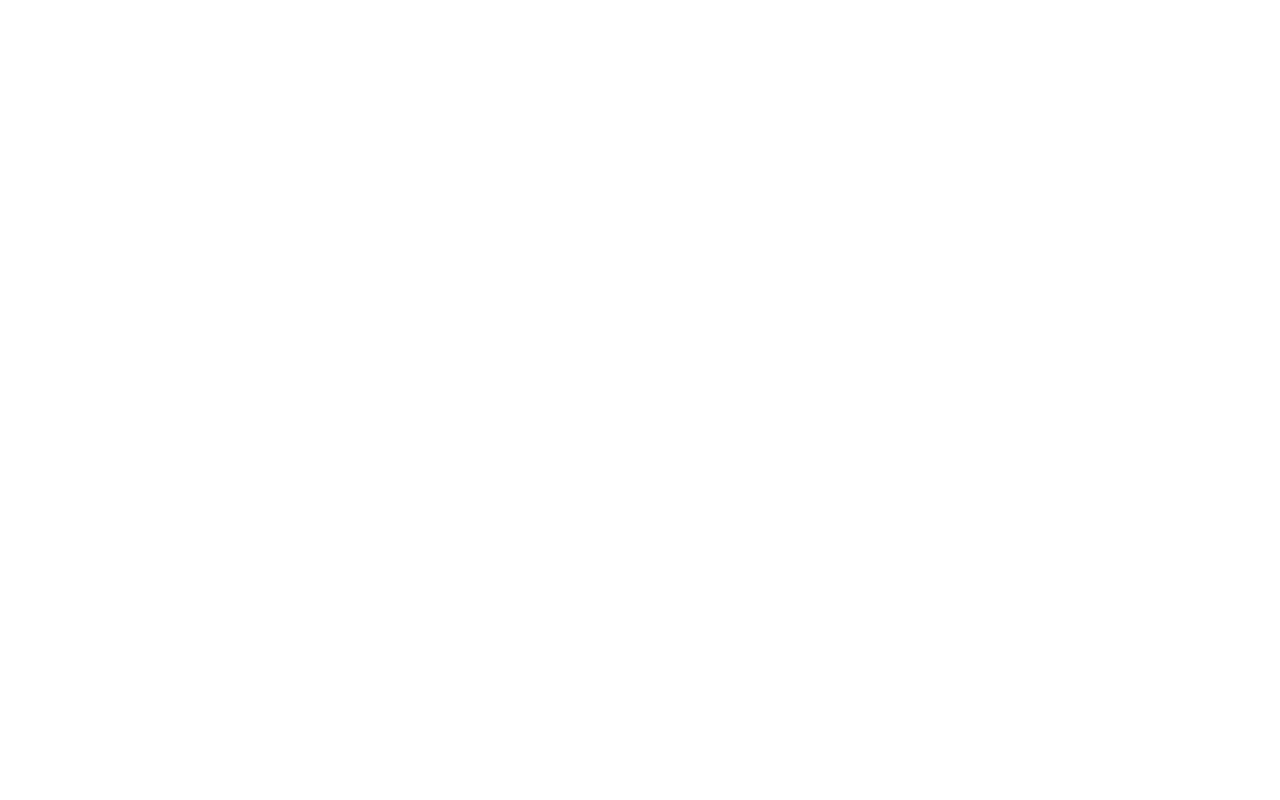
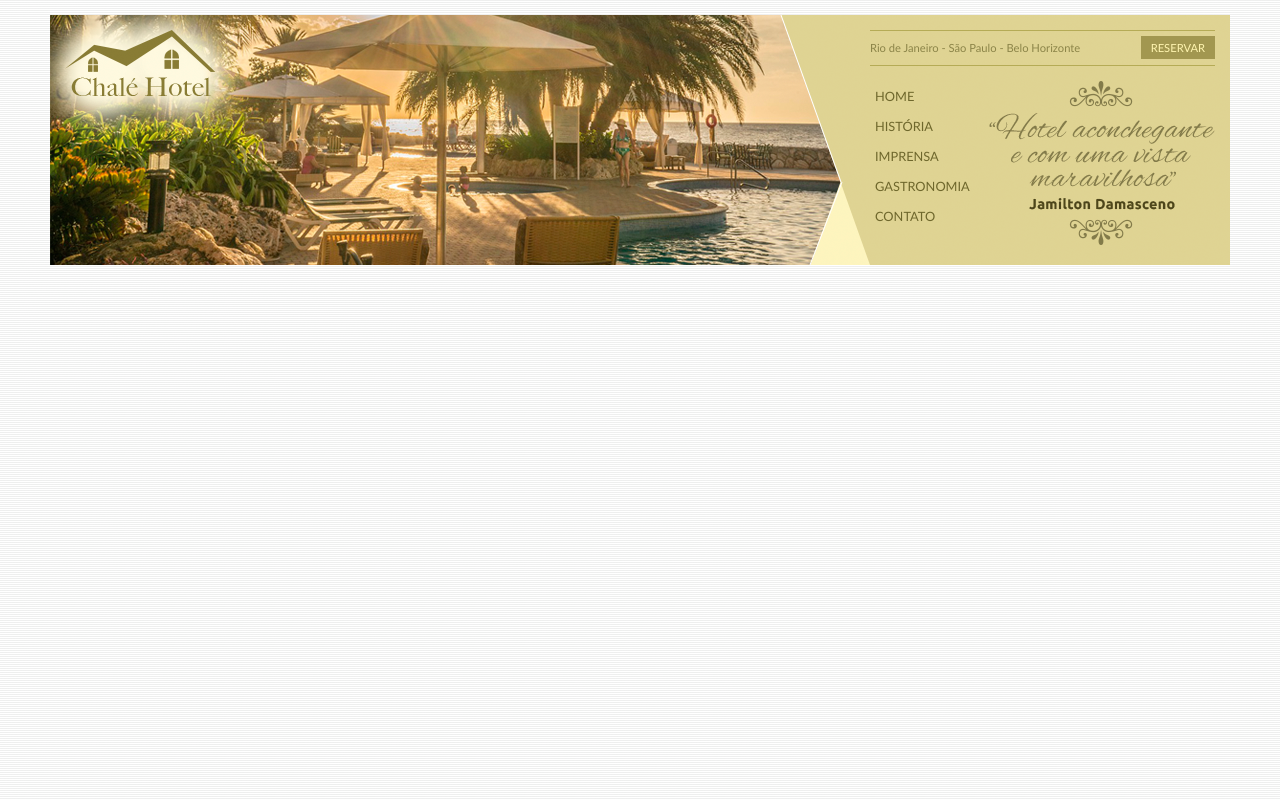
Before and after one commit to Thales-Cardoso/projeto-chale, a plain HTML site: page index.html in a window 1280 px wide. Drawn offline with Linux system fonts and the light colour scheme.

Commit message:
finalização do topo

```diff
--- a/css/estilo.css
+++ b/css/estilo.css
@@ -1,6 +1,6 @@
 /*********************************
 Desenvolvedor: Thales de Azevedo Cardoso;
-Data: 24/05/2020  18:20;
+Data: 24/05/2020 ;
 *********************************/
 
 
@@ -13,5 +13,121 @@ Data: 24/05/2020  18:20;
 
 body {
 	font-family: "Trebuchet MS", Helvetica, sans-serif;
-	background: #fff;
+	background: #fff url(../imagens/bg.png);
+	margin: 15px;
 }
+
+a {
+	text-decoration: none;
+}
+
+ul {
+	list-style: none;
+}
+
+/*************** ESTRUTURA GERAL ***************/
+
+#container {
+	background: #ede9cc;
+	margin: 0 auto;
+	min-width: 740px;
+	max-width: 1180px;
+}
+
+#topo {
+	background: #dbcd87;
+	height: 15.4em;
+	min-height: 250px;
+	position: relative;
+}
+
+#area-logo {
+	position: absolute;
+	top: 0;
+	left: 0;
+	background: url(../imagens/topo-imagem-principal.png) no-repeat;
+	width: 100%;
+	height: 250px;
+	z-index: 1;
+}
+
+#area-menu {
+	position: absolute;
+	top: 0;
+	right: 0;
+	background: url(../imagens/topo-imagem-lateral.png) no-repeat;
+	width: 450px;
+	height: 250px;
+	z-index: 2;
+}
+
+#conteudo-menu{
+	margin-left: 90px;
+	margin-right: 15px;
+	padding-top: 15px;
+}
+
+
+/*************** FORMATAÇÃO GERAL ***************/
+
+
+
+/*************** FORMATAÇÃO TOPO ***************/
+
+.logo a {
+	position: absolute;
+	top: 15px;
+	left: 15px;
+	z-index: 3;
+	background: url(../imagens/logo.png) no-repeat;
+	width: 151px;
+	height: 66px;
+	text-indent: -3000px;
+}
+
+#menu-locais {
+	border-bottom: 1px solid #b5ab56;
+	border-top: 1px solid #b5ab56;
+	padding: 5px 0;
+	font-size: 0.7em;
+	color: #8b8448;
+}
+
+#menu-locais .locais {
+	float: left;
+	line-height: 2.1em;
+}
+
+a.reserva {
+	text-transform: uppercase;
+	background: #a29750;
+	color: #fff5b0;
+	padding: 5px 10px;
+	float: right;
+}
+
+#menu {
+	margin-top: 15px;
+}
+
+ul#navegacao {
+	float: left;
+}
+
+ul#navegacao a {
+	text-transform: uppercase;
+	font-size: 0.8em;
+	padding: 5px;
+	color: #6e672c;
+	line-height: 30px;
+}
+
+ul#navegacao a:hover {
+	background: #fdf6be;
+}
+
+.depoimento {
+	width: 226px;
+	height: 164px;
+	float: right;
+}
--- a/index.html
+++ b/index.html
@@ -12,7 +12,39 @@
 
 </head>
 <body>
+	<div id="container"><!-- Início Container -->
+		<div id="topo"><!-- Início Topo -->
 
+			<div id="area-logo">
+				<h1 class="logo">
+					<a href="">Chalé Hotel</a>
+				</h1>
+			</div>
+
+			<div id="area-menu">
+				<div id="conteudo-menu">
+
+					<div id="menu-locais">
+						<span class="locais">Rio de Janeiro - São Paulo - Belo Horizonte</span>
+						<a class="reserva" href="">Reservar</a>
+						<div style="clear: both;"></div>
+					</div><!--// Fim Menu Locais -->
+
+					<div id="menu">
+						<ul id="navegacao">
+							<li><a href="">Home</a></li>
+							<li><a href="">História</a></li>
+							<li><a href="">Imprensa</a></li>
+							<li><a href="">Gastronomia</a></li>
+							<li><a href="">Contato</a></li>
+						</ul>
+
+						<img class="depoimento" src="imagens/depoimento.png">
+					</div>
+				</div><!--// Fim Conteudo Menu -->
+			</div><!--// Fim Area Menu -->
+		</div><!--// Fim Topo -->
+	</div><!--// Fim Container -->
 
 
 </body>
```
